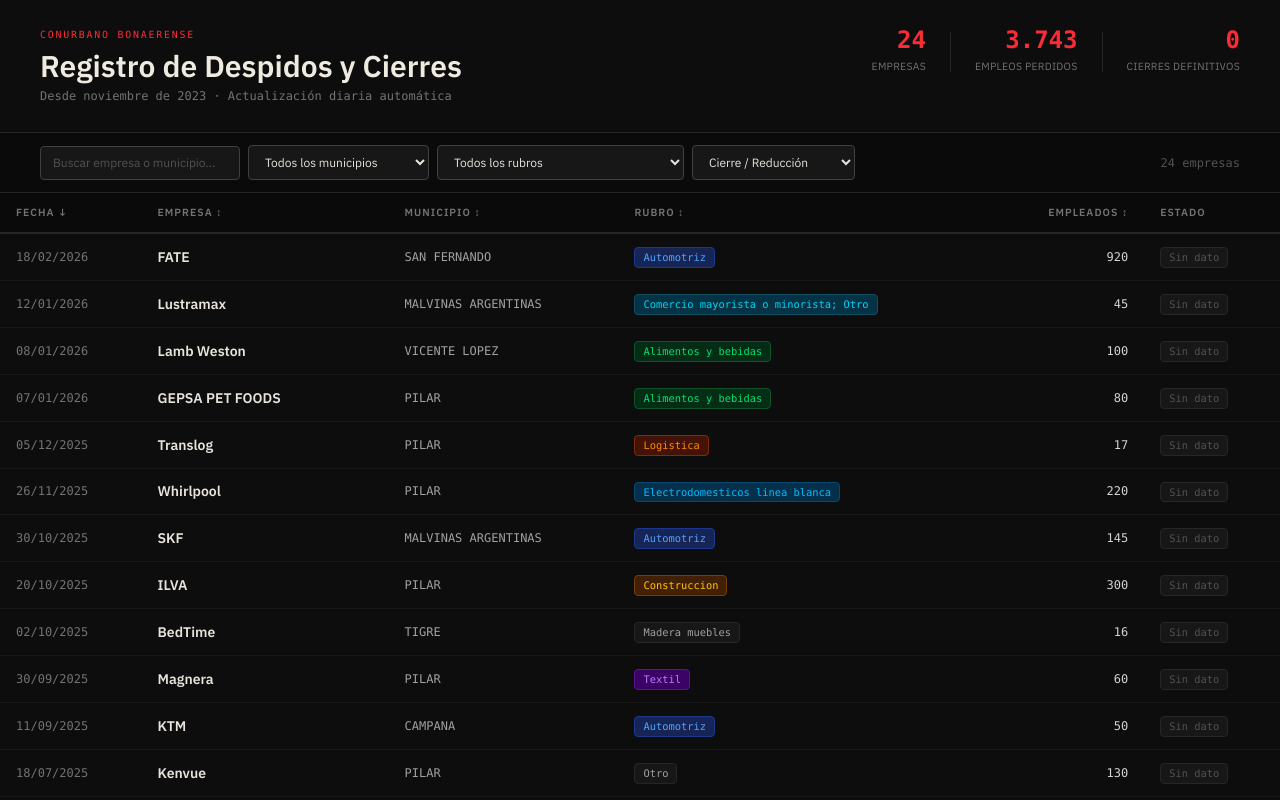
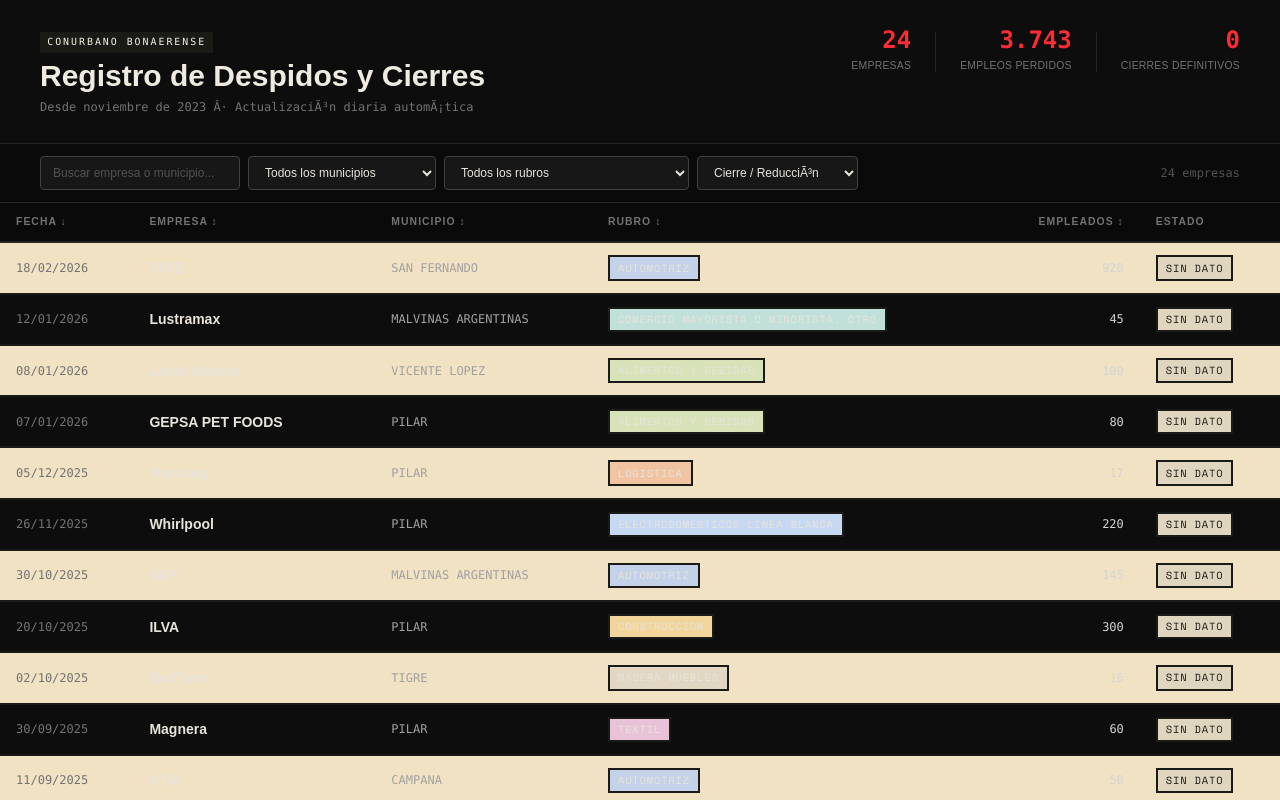
Before and after one commit to isagestosoperiodismo/crisis-industrial, a SvelteKit app: page / in a window 1280 px wide. Shown: the top 800 px of the page. Built offline with nearby package versions, Linux system fonts and the light colour scheme.

Commit message:
Restyle UI with 90s Argentina aesthetic

```diff
--- a/src/routes/+page.svelte
+++ b/src/routes/+page.svelte
@@ -70,37 +70,34 @@
 	}
 
 	const flechas = (col) => {
-		if (ordenCol !== col) return '↕';
-		return ordenDir === 'asc' ? '↑' : '↓';
+		if (ordenCol !== col) return "↕";
+		return ordenDir === "asc" ? "↑" : "↓";
 	};
 
 	const isCerroSi = (value) => {
 		if (!value) return false;
-		return ['Si', 'Sí', 'SÃ­', 'SI', 'si'].includes(value);
+		return ["Si", "Sí", "SÍ", "SI", "si"].includes(value);
 	};
 
 	const rubroColor = (rubro) => {
 		const r = rubro.split('/')[0].trim().toLowerCase();
-		if (r.includes('alimento')) return 'bg-green-950 text-green-400 border-green-900';
-		if (r.includes('automotriz')) return 'bg-blue-950 text-blue-400 border-blue-900';
-		if (r.includes('textil')) return 'bg-purple-950 text-purple-400 border-purple-900';
-		if (r.includes('construc')) return 'bg-yellow-950 text-yellow-400 border-yellow-900';
-		if (r.includes('logística') || r.includes('logistica'))
-			return 'bg-orange-950 text-orange-400 border-orange-900';
-		if (r.includes('comercio')) return 'bg-cyan-950 text-cyan-400 border-cyan-900';
-		if (r.includes('farmac')) return 'bg-violet-950 text-violet-400 border-violet-900';
-		if (r.includes('química') || r.includes('quimica'))
-			return 'bg-teal-950 text-teal-400 border-teal-900';
-		if (r.includes('electrodom')) return 'bg-sky-950 text-sky-400 border-sky-900';
-		return 'bg-neutral-900 text-neutral-400 border-neutral-800';
-	};
-</script>
+		if (r.includes('alimento')) return 'rubro-alimentos';
+		if (r.includes('automotriz')) return 'rubro-automotriz';
+		if (r.includes('textil')) return 'rubro-textil';
+		if (r.includes('construc')) return 'rubro-construccion';
+		if (r.includes('logistica')) return 'rubro-logistica';
+		if (r.includes('comercio')) return 'rubro-comercio';
+		if (r.includes('farmac')) return 'rubro-farma';
+		if (r.includes('quimica')) return 'rubro-quimica';
+		if (r.includes('electrodom')) return 'rubro-electro';
+		return 'rubro-otro';
+	};</script>
 
 <svelte:head>
 	<title>Empresas que cerraron o despidieron en el Conurbano Bonaerense</title>
 	<link rel="preconnect" href="https://fonts.googleapis.com" />
 	<link
-		href="https://fonts.googleapis.com/css2?family=IBM+Plex+Mono:wght@400;600&family=IBM+Plex+Sans:wght@300;400;600&display=swap"
+		href="https://fonts.googleapis.com/css2?family=Archivo+Black&family=Cormorant+Garamond:wght@400;600;700&family=Space+Mono:wght@400;700&display=swap"
 		rel="stylesheet"
 	/>
 </svelte:head>
@@ -113,27 +110,27 @@
 	<header class="border-b border-neutral-800 bg-[#0d0d0d] px-6 py-7 md:px-10">
 		<div class="flex flex-wrap items-start justify-between gap-6">
 			<div>
-				<span class="mb-1 block font-mono text-[0.62rem] tracking-[0.18em] text-red-500 uppercase">
+				<span class="retro-kicker mb-1 block font-mono text-[0.62rem] tracking-[0.18em] text-red-500 uppercase">
 					Conurbano Bonaerense
 				</span>
 				<h1 class="text-2xl leading-tight font-semibold text-[#f0ebe0] md:text-3xl">
 					Registro de Despidos y Cierres
 				</h1>
-				<p class="mt-1 font-mono text-xs text-neutral-500">
-					Desde noviembre de 2023 · Actualización diaria automática
+				<p class="subtitle mt-1 font-mono text-xs text-neutral-500">
+					Desde noviembre de 2023 Â· ActualizaciÃ³n diaria automÃ¡tica
 				</p>
 			</div>
 
 			<div class="flex shrink-0 items-center gap-6">
 				<div class="text-right">
-					<span class="block font-mono text-2xl leading-none font-semibold text-red-500"
+					<span class="stat-num block font-mono text-2xl leading-none font-semibold text-red-500"
 						>{empresas.length}</span
 					>
 					<span class="text-[0.65rem] tracking-wide text-neutral-500 uppercase">empresas</span>
 				</div>
 				<div class="h-10 w-px bg-neutral-800"></div>
 				<div class="text-right">
-					<span class="block font-mono text-2xl leading-none font-semibold text-red-500"
+					<span class="stat-num block font-mono text-2xl leading-none font-semibold text-red-500"
 						>{totalEmpleados.toLocaleString('es-AR')}</span
 					>
 					<span class="text-[0.65rem] tracking-wide text-neutral-500 uppercase"
@@ -142,7 +139,7 @@
 				</div>
 				<div class="h-10 w-px bg-neutral-800"></div>
 				<div class="text-right">
-					<span class="block font-mono text-2xl leading-none font-semibold text-red-500"
+					<span class="stat-num block font-mono text-2xl leading-none font-semibold text-red-500"
 						>{totalCierres}</span
 					>
 					<span class="text-[0.65rem] tracking-wide text-neutral-500 uppercase"
@@ -186,7 +183,7 @@
 				bind:value={filtroCerro}
 				class="cursor-pointer rounded-sm border border-neutral-700 bg-neutral-900 px-3 py-2 text-xs text-[#e8e4dc] transition-colors outline-none focus:border-red-500"
 			>
-				<option value="">Cierre / Reducción</option>
+				<option value="">Cierre / ReducciÃ³n</option>
 				<option value="Si">Cerro definitivamente</option>
 				<option value="No">Redujo personal</option>
 			</select>
@@ -195,7 +192,7 @@
 					on:click={resetFiltros}
 					class="cursor-pointer rounded-sm border border-neutral-700 bg-transparent px-3 py-2 font-mono text-xs text-neutral-500 transition-colors hover:border-red-500 hover:text-red-500"
 				>
-					✕ Limpiar
+					âœ• Limpiar
 				</button>
 			{/if}
 		</div>
@@ -203,7 +200,7 @@
 		<div class="flex gap-2 font-mono text-xs text-neutral-600">
 			<span>{filtered.length} empresa{filtered.length !== 1 ? 's' : ''}</span>
 			{#if filtered.length !== empresas.length}
-				<span>·</span>
+				<span>Â·</span>
 				<span>{totalFiltradosEmpleados.toLocaleString('es-AR')} empleados afectados</span>
 			{/if}
 		</div>
@@ -254,13 +251,7 @@
 				</thead>
 				<tbody>
 					{#each filtered as e (e.id)}
-						<tr
-							class="border-b border-neutral-900 transition-colors hover:bg-neutral-900/50 {isCerroSi(
-								e.cerro
-							)
-								? 'border-l-2 border-l-red-700'
-								: ''}"
-						>
+						<tr class="retro-row {isCerroSi(e.cerro) ? 'retro-cerro-row' : ''}">
 							<td class="px-4 py-3 font-mono text-xs whitespace-nowrap text-neutral-500"
 								>{e.fecha}</td
 							>
@@ -270,30 +261,28 @@
 							>
 							<td class="px-4 py-3">
 								<span
-									class="inline-block rounded-sm border px-2 py-0.5 font-mono text-[0.65rem] whitespace-nowrap {rubroColor(
-										e.rubro
-									)}"
+									class="retro-badge {rubroColor(e.rubro)}"
 								>
 									{e.rubro}
 								</span>
 							</td>
 							<td class="px-4 py-3 text-right font-mono text-xs text-neutral-300">
-								{e.empleados > 0 ? e.empleados.toLocaleString('es-AR') : '—'}
+								{e.empleados > 0 ? e.empleados.toLocaleString('es-AR') : 'â€”'}
 							</td>
 							<td class="px-4 py-3">
 								{#if isCerroSi(e.cerro)}
 									<span
-										class="inline-block rounded-sm border border-red-900 bg-red-950 px-2 py-0.5 font-mono text-[0.65rem] font-semibold whitespace-nowrap text-red-400"
+										class="retro-badge retro-cerro"
 										>Cerro</span
 									>
 								{:else if e.cerro === 'No'}
 									<span
-										class="inline-block rounded-sm border border-yellow-900 bg-yellow-950 px-2 py-0.5 font-mono text-[0.65rem] font-semibold whitespace-nowrap text-yellow-400"
+										class="retro-badge retro-reduccion"
 										>Redujo personal</span
 									>
 								{:else}
 									<span
-										class="inline-block rounded-sm border border-neutral-800 bg-neutral-900 px-2 py-0.5 font-mono text-[0.65rem] whitespace-nowrap text-neutral-600"
+										class="retro-badge retro-sindato"
 										>Sin dato</span
 									>
 								{/if}
@@ -314,8 +303,178 @@
 	<!-- Footer -->
 	<footer class="border-t border-neutral-900 bg-[#0d0d0d] px-6 py-4">
 		<p class="text-center font-mono text-[0.62rem] text-neutral-700">
-			Datos relevados desde medios de comunicación argentinos · Actualización automática vía GitHub
+			Datos relevados desde medios de comunicaciÃ³n argentinos Â· ActualizaciÃ³n automÃ¡tica vÃ­a GitHub
 			Actions
 		</p>
 	</footer>
 </div>
+
+<style>
+	:global(body) {
+		background: #f2e7cf;
+		color: #1a1a16;
+		font-family: 'Cormorant Garamond', serif;
+	}
+
+	.retro-app {
+		min-height: 100vh;
+		background:
+			linear-gradient(0deg, rgba(0, 0, 0, 0.08), rgba(0, 0, 0, 0.08)),
+			repeating-linear-gradient(
+				90deg,
+				rgba(0, 0, 0, 0.03),
+				rgba(0, 0, 0, 0.03) 1px,
+				transparent 1px,
+				transparent 6px
+			),
+			#f2e7cf;
+		padding-bottom: 2.5rem;
+	}
+
+	.retro-app header {
+		background: #f2e7cf;
+		border-bottom: 3px solid #1a1a16;
+		padding: 2.5rem 2rem 1.5rem;
+		position: relative;
+	}
+
+	.retro-app header::after {
+		content: 'BOLETIN INDUSTRIAL';
+		position: absolute;
+		top: 1.2rem;
+		right: 2rem;
+		font-family: 'Space Mono', monospace;
+		letter-spacing: 0.3em;
+		font-size: 0.6rem;
+		color: #1a1a16;
+		border: 2px solid #1a1a16;
+		padding: 0.2rem 0.5rem;
+		transform: rotate(-2deg);
+	}
+
+	.retro-kicker {
+		display: inline-block;
+		background: #1a1a16;
+		color: #f7f1e1 !important;
+		padding: 0.2rem 0.45rem;
+		letter-spacing: 0.2em !important;
+	}
+
+	.retro-app h1 {
+		font-family: 'Archivo Black', sans-serif;
+		color: #1a1a16 !important;
+		text-transform: uppercase;
+		letter-spacing: 0.05em;
+		font-size: clamp(2rem, 4vw, 3.2rem) !important;
+	}
+
+	.retro-app .subtitle {
+		font-family: 'Space Mono', monospace;
+		color: #3a2f2b !important;
+	}
+
+	.retro-app .stats,
+	.retro-app .retro-stats {
+		display: flex;
+		gap: 1.5rem;
+		flex-wrap: wrap;
+	}
+
+	.retro-app .stat,
+	.retro-app .retro-stat {
+		border: 2px solid #1a1a16;
+		padding: 0.6rem 0.8rem;
+		background: #f7f1e1;
+		box-shadow: 4px 4px 0 #1a1a16;
+	}
+
+	.retro-app .stat-num {
+		font-family: 'Archivo Black', sans-serif !important;
+		color: #c6382f !important;
+	}
+
+	.retro-app .filtros,
+	.retro-app .retro-filters {
+		background: #e9d7b0 !important;
+		border-bottom: 3px solid #1a1a16 !important;
+		padding: 1rem 2rem !important;
+	}
+
+	.retro-app input,
+	.retro-app select {
+		font-family: 'Space Mono', monospace;
+		border: 2px solid #1a1a16 !important;
+		background: #f7f1e1 !important;
+		color: #1a1a16 !important;
+	}
+
+	.retro-app button {
+		font-family: 'Space Mono', monospace;
+		border: 2px solid #1a1a16 !important;
+		background: #1a1a16 !important;
+		color: #f7f1e1 !important;
+	}
+
+	.retro-app table {
+		border: 3px solid #1a1a16;
+		background: #f7f1e1;
+	}
+
+	.retro-app thead th {
+		font-family: 'Space Mono', monospace;
+		background: #1a1a16 !important;
+		color: #f7f1e1 !important;
+		text-transform: uppercase;
+		letter-spacing: 0.15em;
+		border-bottom: 3px solid #1a1a16 !important;
+	}
+
+	.retro-row {
+		border-bottom: 2px solid #1a1a16;
+	}
+
+	.retro-row:nth-child(odd) {
+		background: #f1e2c4;
+	}
+
+	.retro-cerro-row {
+		background: #f4d1c7 !important;
+	}
+
+	.retro-badge {
+		display: inline-block;
+		padding: 0.2rem 0.5rem;
+		border: 2px solid #1a1a16;
+		font-family: 'Space Mono', monospace;
+		font-size: 0.65rem;
+		text-transform: uppercase;
+		letter-spacing: 0.08em;
+		background: #f7f1e1;
+	}
+
+	.retro-cerro {
+		background: #c6382f;
+		color: #f7f1e1;
+	}
+
+	.retro-reduccion {
+		background: #e7b24d;
+		color: #1a1a16;
+	}
+
+	.retro-sindato {
+		background: #e0d6c0;
+		color: #1a1a16;
+	}
+
+	.rubro-alimentos { background: #d7e2b8; }
+	.rubro-automotriz { background: #c3d2e8; }
+	.rubro-textil { background: #e8c3d8; }
+	.rubro-construccion { background: #f1d59a; }
+	.rubro-logistica { background: #f0c3a3; }
+	.rubro-comercio { background: #c2e0da; }
+	.rubro-farma { background: #d4c7f2; }
+	.rubro-quimica { background: #bfe0de; }
+	.rubro-electro { background: #c6d8f2; }
+	.rubro-otro { background: #e1d7c3; }
+</style>
```
